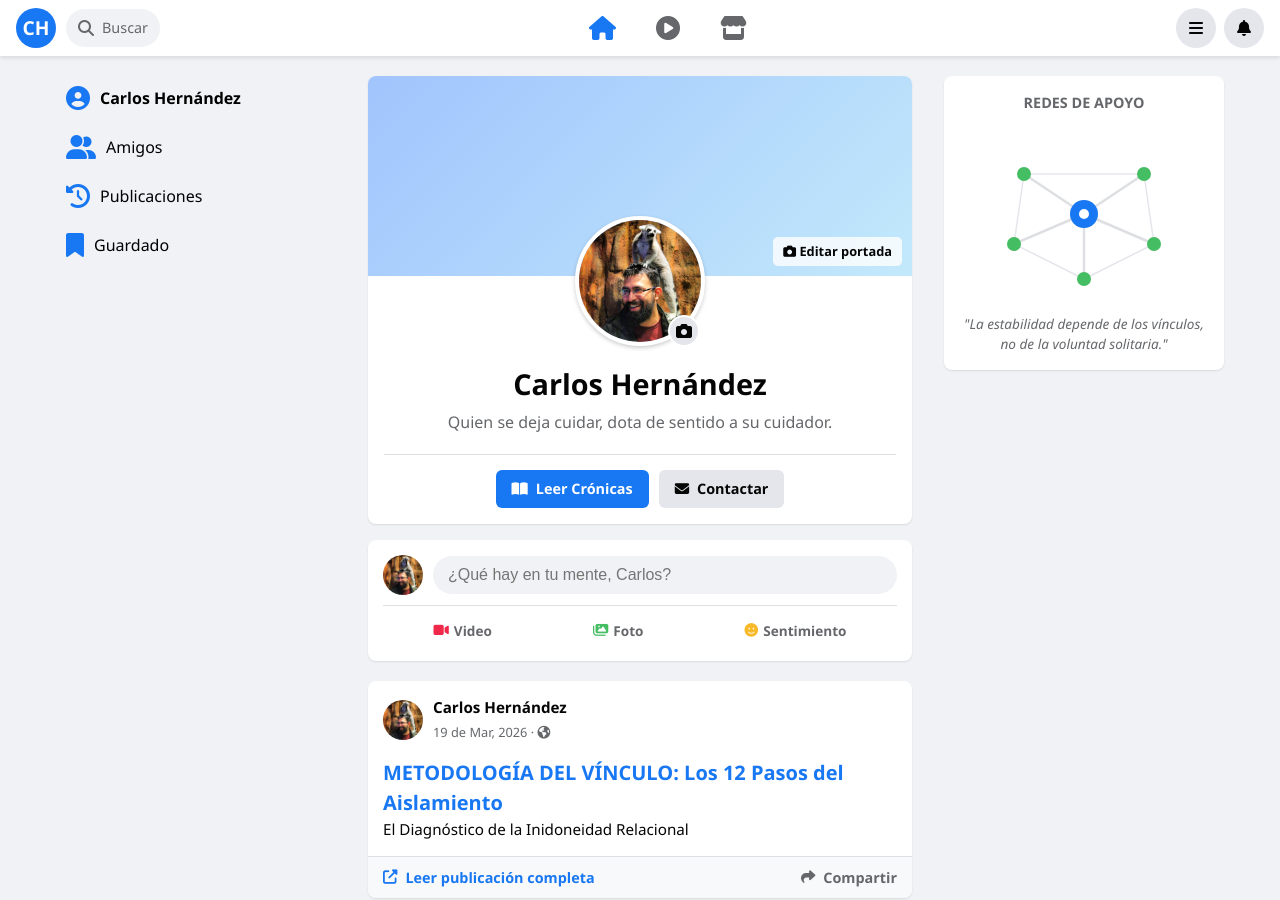
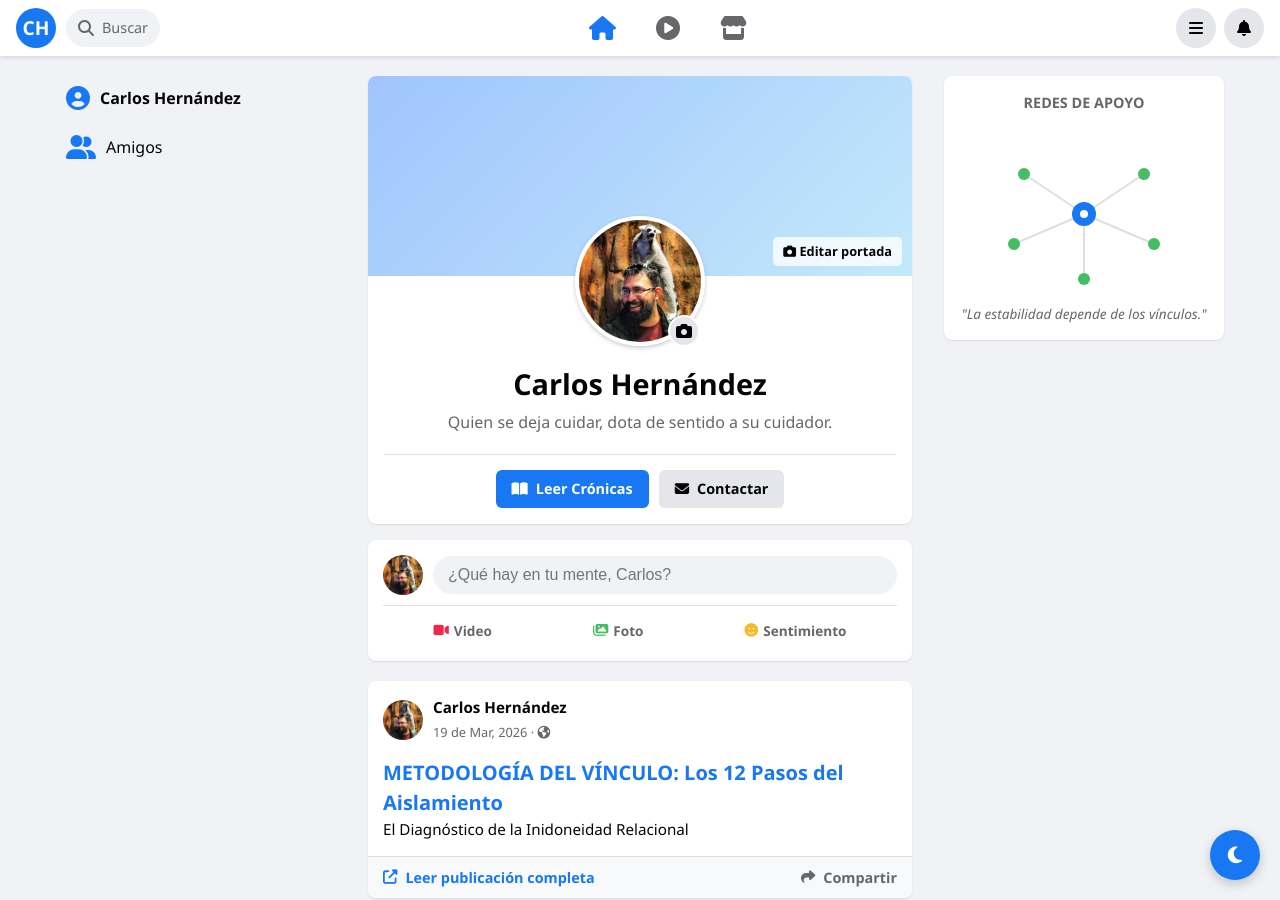
Before and after one commit to cafrhein/muro, a Jekyll site: the page built from index.html, in a window 1280 px wide and 900 px high. Built offline with Jekyll 4.4.1, drawn with Linux system fonts in a browser that asks for light colours.

Commit message:
Update default.html

```diff
--- a/_layouts/default.html
+++ b/_layouts/default.html
@@ -2,44 +2,48 @@
 <html lang="es">
 <head>
     <meta charset="UTF-8">
-    <meta name="viewport" content="width=device-width, initial-scale=1.0, maximum-scale=1.0, user-scalable=no">
+    <meta name="viewport" content="width=device-width, initial-scale=1.0">
     <title>{{ page.title }} | Adestrat</title>
-
     <link rel="stylesheet" href="https://cdnjs.cloudflare.com/ajax/libs/font-awesome/6.4.0/css/all.min.css">
-
     <link rel="stylesheet" href="{{ '/style.css' | relative_url }}">
+    <script>
+        // Aplicar el tema guardado antes de que cargue la página para evitar parpadeo blanco
+        const currentTheme = localStorage.getItem('theme');
+        if (currentTheme) {
+            document.documentElement.setAttribute('data-theme', currentTheme);
+        }
+    </script>
 </head>
 <body>
+
+    <button class="dark-mode-toggle" id="theme-button" title="Cambiar modo">
+        <i class="fas fa-moon"></i>
+    </button>
 
     <header class="fb-header">
         <div style="display: flex; align-items: center; gap: 10px;">
             <a href="{{ '/' | relative_url }}" class="logo-ch">CH</a>
-            <div style="background: #f0f2f5; padding: 8px 12px; border-radius: 20px; color: #65676b; display: flex; align-items: center; gap: 8px;">
+            <div style="background: var(--fb-bg); padding: 8px 12px; border-radius: 20px; color: var(--fb-text-sec); display: flex; align-items: center; gap: 8px;">
                 <i class="fas fa-search"></i>
                 <span class="search-text" style="font-size: 0.9rem;">Buscar</span>
             </div>
         </div>
-
         <nav class="header-center-nav" style="display: flex; gap: 40px; font-size: 1.5rem;">
-            <a href="{{ '/' | relative_url }}" style="color: #1877f2;"><i class="fas fa-home"></i></a>
-            <a href="#" style="color: #65676b;"><i class="fas fa-play-circle"></i></a>
-            <a href="#" style="color: #65676b;"><i class="fas fa-store"></i></a>
+            <a href="{{ '/' | relative_url }}" style="color: var(--fb-blue);"><i class="fas fa-home"></i></a>
+            <a href="#" style="color: var(--fb-text-sec);"><i class="fas fa-play-circle"></i></a>
+            <a href="#" style="color: var(--fb-text-sec);"><i class="fas fa-store"></i></a>
         </nav>
-
         <div style="display: flex; gap: 8px;">
-            <div style="width: 40px; height: 40px; background: #e4e6eb; border-radius: 50%; display: flex; align-items: center; justify-content: center; color: #050505; cursor: pointer;"><i class="fas fa-bars"></i></div>
-            <div style="width: 40px; height: 40px; background: #e4e6eb; border-radius: 50%; display: flex; align-items: center; justify-content: center; color: #050505; cursor: pointer;"><i class="fas fa-bell"></i></div>
+            <div style="width: 40px; height: 40px; background: var(--fb-hover); border-radius: 50%; display: flex; align-items: center; justify-content: center; color: var(--fb-text); cursor: pointer;"><i class="fas fa-bars"></i></div>
+            <div style="width: 40px; height: 40px; background: var(--fb-hover); border-radius: 50%; display: flex; align-items: center; justify-content: center; color: var(--fb-text); cursor: pointer;"><i class="fas fa-bell"></i></div>
         </div>
     </header>
 
     <div class="fb-container">
-
         <aside class="fb-left">
             <div style="display: flex; flex-direction: column; gap: 5px;">
-                <a href="{{ '/' | relative_url }}" style="text-decoration:none; color:black; padding:10px; display:flex; align-items:center; gap:10px; border-radius: 8px; transition: background 0.2s;"><i class="fas fa-user-circle" style="color:#1877f2; font-size:1.5rem;"></i> <strong>Carlos Hernández</strong></a>
-                <a href="#" style="text-decoration:none; color:black; padding:10px; display:flex; align-items:center; gap:10px; border-radius: 8px; transition: background 0.2s;"><i class="fas fa-user-friends" style="color:#1877f2; font-size:1.5rem;"></i> Amigos</a>
-                <a href="#" style="text-decoration:none; color:black; padding:10px; display:flex; align-items:center; gap:10px; border-radius: 8px; transition: background 0.2s;"><i class="fas fa-history" style="color:#1877f2; font-size:1.5rem;"></i> Publicaciones</a>
-                <a href="#" style="text-decoration:none; color:black; padding:10px; display:flex; align-items:center; gap:10px; border-radius: 8px; transition: background 0.2s;"><i class="fas fa-bookmark" style="color:#1877f2; font-size:1.5rem;"></i> Guardado</a>
+                <a href="{{ '/' | relative_url }}" style="text-decoration:none; color:var(--fb-text); padding:10px; display:flex; align-items:center; gap:10px; border-radius: 8px;"><i class="fas fa-user-circle" style="color:var(--fb-blue); font-size:1.5rem;"></i> <strong>Carlos Hernández</strong></a>
+                <a href="#" style="text-decoration:none; color:var(--fb-text); padding:10px; display:flex; align-items:center; gap:10px; border-radius: 8px;"><i class="fas fa-user-friends" style="color:var(--fb-blue); font-size:1.5rem;"></i> Amigos</a>
             </div>
         </aside>
 
@@ -49,40 +53,51 @@
 
         <aside class="fb-right">
             <div class="fb-card">
-                <h4 style="color: #65676b; margin-bottom: 5px; font-size: 0.9rem; text-transform: uppercase; text-align: center;">Redes de Apoyo</h4>
-
-                <div style="display: flex; justify-content: center; align-items: center; padding: 15px 0;">
+                <h4 style="color: var(--fb-text-sec); margin-bottom: 10px; font-size: 0.9rem; text-transform: uppercase; text-align: center;">Redes de Apoyo</h4>
+                <div id="network-graph" style="display: flex; justify-content: center; padding: 10px 0;">
                     <svg viewBox="0 0 200 160" width="100%" height="160">
-                        <line x1="100" y1="80" x2="40" y2="40" stroke="#dddfe2" stroke-width="2.5"/>
-                        <line x1="100" y1="80" x2="160" y2="40" stroke="#dddfe2" stroke-width="2.5"/>
-                        <line x1="100" y1="80" x2="30" y2="110" stroke="#dddfe2" stroke-width="2.5"/>
-                        <line x1="100" y1="80" x2="170" y2="110" stroke="#dddfe2" stroke-width="2.5"/>
-                        <line x1="100" y1="80" x2="100" y2="145" stroke="#dddfe2" stroke-width="2.5"/>
-
-                        <line x1="40" y1="40" x2="30" y2="110" stroke="#e4e6eb" stroke-width="1.5"/>
-                        <line x1="160" y1="40" x2="170" y2="110" stroke="#e4e6eb" stroke-width="1.5"/>
-                        <line x1="30" y1="110" x2="100" y2="145" stroke="#e4e6eb" stroke-width="1.5"/>
-                        <line x1="170" y1="110" x2="100" y2="145" stroke="#e4e6eb" stroke-width="1.5"/>
-                        <line x1="40" y1="40" x2="160" y2="40" stroke="#e4e6eb" stroke-width="1.5"/>
-
-                        <circle cx="40" cy="40" r="7" fill="#45bd62"/>
-                        <circle cx="160" cy="40" r="7" fill="#45bd62"/>
-                        <circle cx="30" cy="110" r="7" fill="#45bd62"/>
-                        <circle cx="170" cy="110" r="7" fill="#45bd62"/>
-                        <circle cx="100" cy="145" r="7" fill="#45bd62"/>
-
-                        <circle cx="100" cy="80" r="14" fill="#1877f2"/>
-                        <circle cx="100" cy="80" r="5" fill="#ffffff"/>
+                        <line x1="100" y1="80" x2="40" y2="40" stroke="var(--fb-border)" stroke-width="2"/>
+                        <line x1="100" y1="80" x2="160" y2="40" stroke="var(--fb-border)" stroke-width="2"/>
+                        <line x1="100" y1="80" x2="30" y2="110" stroke="var(--fb-border)" stroke-width="2"/>
+                        <line x1="100" y1="80" x2="170" y2="110" stroke="var(--fb-border)" stroke-width="2"/>
+                        <line x1="100" y1="80" x2="100" y2="145" stroke="var(--fb-border)" stroke-width="2"/>
+                        <circle cx="40" cy="40" r="6" fill="#45bd62"/>
+                        <circle cx="160" cy="40" r="6" fill="#45bd62"/>
+                        <circle cx="30" cy="110" r="6" fill="#45bd62"/>
+                        <circle cx="170" cy="110" r="6" fill="#45bd62"/>
+                        <circle cx="100" cy="145" r="6" fill="#45bd62"/>
+                        <circle cx="100" cy="80" r="12" fill="var(--fb-blue)"/>
+                        <circle cx="100" cy="80" r="4" fill="white"/>
                     </svg>
                 </div>
-
-                <p style="font-size: 0.85rem; color: #65676b; text-align: center; margin-top: 5px; font-weight: 500; font-style: italic;">
-                    "La estabilidad depende de los vínculos, no de la voluntad solitaria."
+                <p style="font-size: 0.85rem; color: var(--fb-text-sec); text-align: center; font-style: italic;">
+                    "La estabilidad depende de los vínculos."
                 </p>
             </div>
         </aside>
-
     </div>
 
+    <script>
+        const btn = document.getElementById("theme-button");
+        const icon = btn.querySelector("i");
+
+        btn.addEventListener("click", function() {
+            let theme = document.documentElement.getAttribute("data-theme");
+            if (theme === "dark") {
+                document.documentElement.removeAttribute("data-theme");
+                icon.classList.replace("fa-sun", "fa-moon");
+                localStorage.setItem("theme", "");
+            } else {
+                document.documentElement.setAttribute("data-theme", "dark");
+                icon.classList.replace("fa-moon", "fa-sun");
+                localStorage.setItem("theme", "dark");
+            }
+        });
+
+        // Ajustar icono al cargar
+        if (localStorage.getItem('theme') === 'dark') {
+            icon.classList.replace("fa-moon", "fa-sun");
+        }
+    </script>
 </body>
 </html>
```
